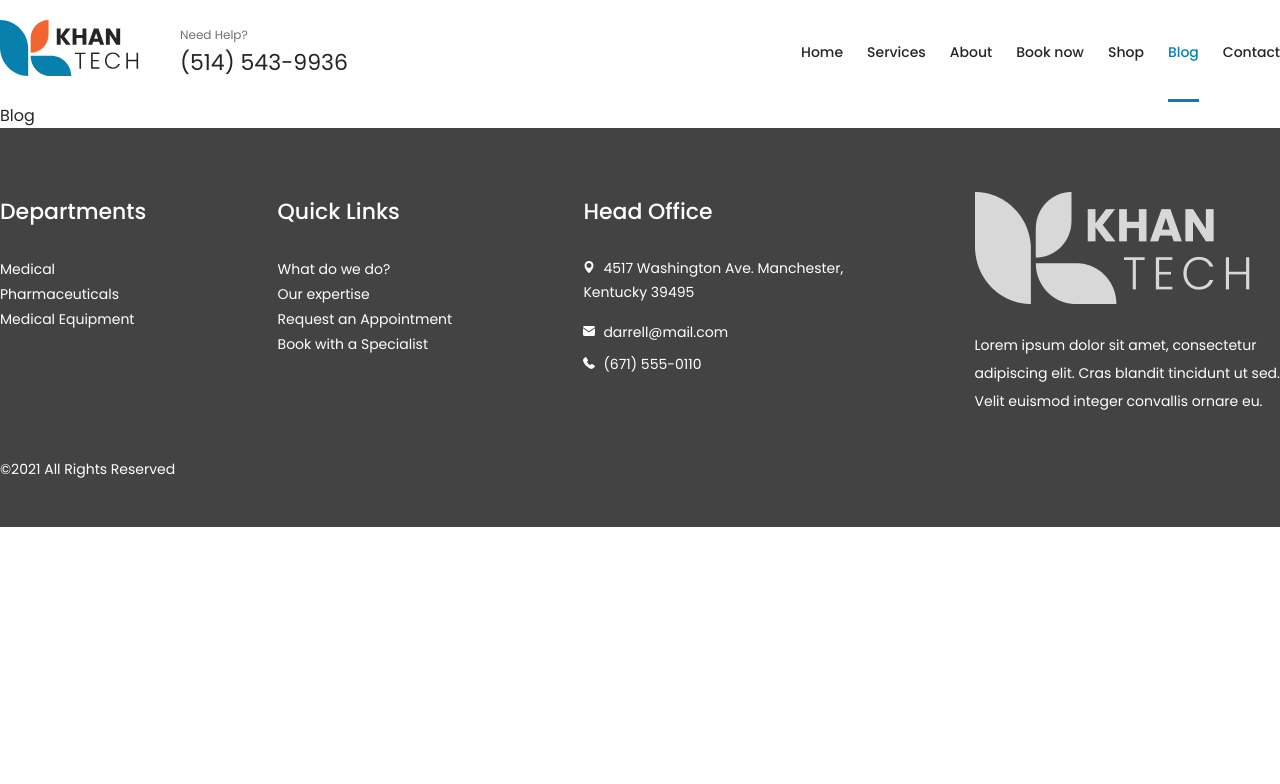
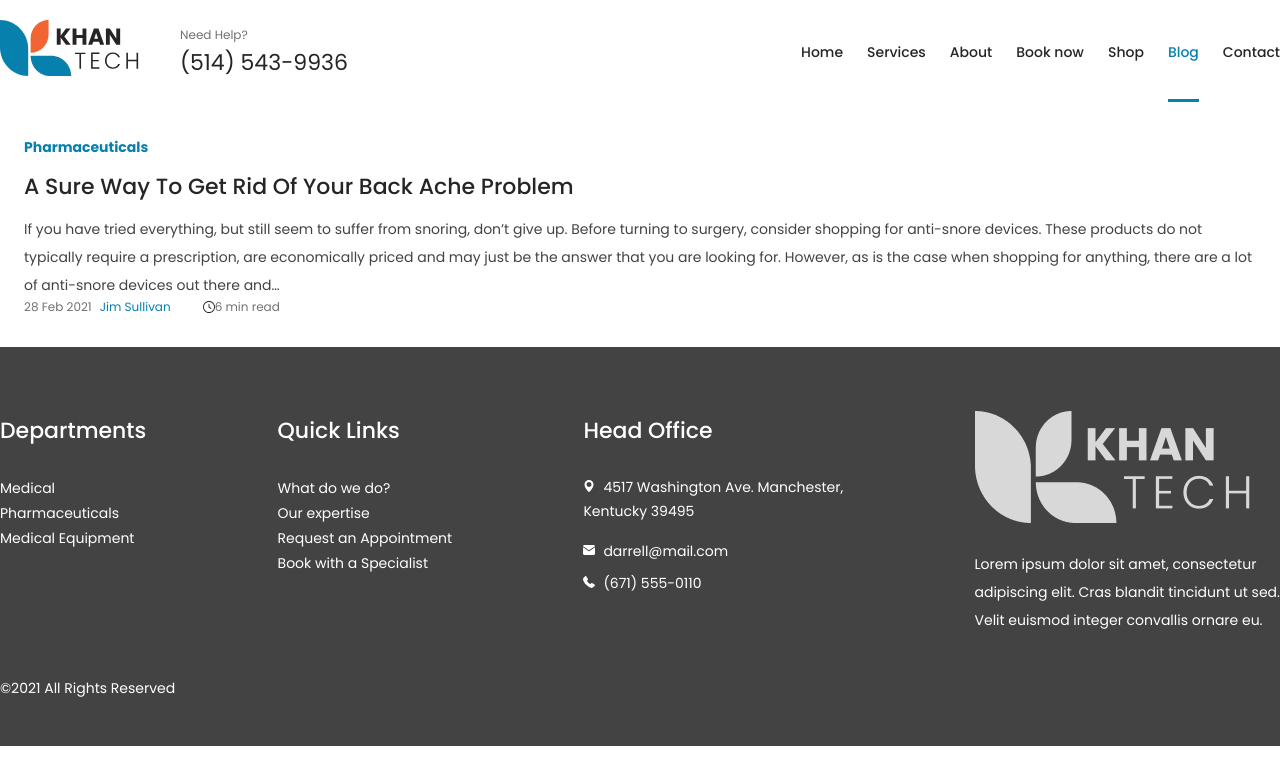
Before and after one commit to Serghii29/web-sun-tt-client, a React (Create React App) app: page /blog in a window 1280 px wide. Shown: the top 784 px of the page. Built offline with nearby package versions, Linux system fonts and the light colour scheme.

Commit message:
implemented a component for the article

```diff
--- /dev/null
+++ b/src/components/Article/Article.scss
@@ -0,0 +1,54 @@
+@import '../../utilsScss/variables';
+
+.article {
+  display: flex;
+  font-size: 14px;
+
+  &__descriptoin {
+    padding: 32px 24px;
+  }
+
+  &__category {
+    color: $accent;
+    font-weight: 700;
+    line-height: 24px;
+    margin-bottom: 8px;
+  }
+
+  &__title {
+    font-size: 22px;
+    font-weight: 500;
+    line-height: 40px;
+    margin-bottom: 8px;
+  }
+
+  &__text {
+    font-weight: 400;
+    line-height: 28px;
+    color: $bodyText;
+    margin-bottom: 36px;
+  }
+
+  &__info-block {
+    display: flex;
+    align-items: center;
+    font-size: 12px;
+    font-weight: 400;
+    line-height: 16px;
+    color: $smallSecondaryText
+  }
+
+  &__data {
+    margin-right: 8px;
+  }
+
+  &__author {
+    color: $accent;
+    margin-right: 32px;
+  }
+
+  &__time-read {
+    display: flex;
+    align-items: center;
+  }
+}
--- /dev/null
+++ b/src/components/Article/Article.tsx
@@ -0,0 +1,45 @@
+/* eslint-disable jsx-a11y/img-redundant-alt */
+import React from 'react';
+import './Article.scss';
+
+export const Article: React.FC = React.memo(() => (
+  <div className="article">
+    {/* <img
+      src="./images/beautiful-girl-is-engaged-yoga-studio.jpg"
+      alt="image"
+    /> */}
+
+    <div className="article__descriptoin">
+      <p className="article__category">Pharmaceuticals</p>
+
+      <p className="article__title">
+        A Sure Way To Get Rid Of Your Back Ache Problem
+      </p>
+
+      <span className="article__text">
+        If you have tried everything, but still seem to suffer from
+        snoring, don’t give up. Before turning to surgery, consider
+        shopping for anti-snore devices. These products do not
+        typically require a prescription, are economically priced
+        and may just be the answer that you are looking for.
+        However, as is the case when shopping for anything,
+        there are a lot of anti-snore devices out there and…
+      </span>
+
+      <div className="article__info-block">
+        <p className="article__data">28 Feb 2021</p>
+
+        <p className="article__author">Jim Sullivan</p>
+
+        <div className="article__time-read">
+          <img
+            src="./icons/clock.svg"
+            alt="icon clock"
+            height="12px"
+          />
+          <p>6 min read</p>
+        </div>
+      </div>
+    </div>
+  </div>
+));
--- /dev/null
+++ b/src/components/Article/index.tsx
@@ -0,0 +1 @@
+export * from './Article';
--- a/src/pages/Blog/Blog.scss
+++ b/src/pages/Blog/Blog.scss
@@ -0,0 +1,11 @@
+@import '../../utilsScss/variables';
+
+.blog {
+  display: flex;
+  justify-content: center;
+
+  &__container {
+    max-width: $maxWidth;
+    width: 100%;
+  }
+}
--- a/src/pages/Blog/Blog.tsx
+++ b/src/pages/Blog/Blog.tsx
@@ -1,3 +1,11 @@
 import React from 'react';
+import { Article } from '../../components/Article';
+import './Blog.scss';
 
-export const Blog: React.FC = () => <div>Blog</div>;
+export const Blog: React.FC = () => (
+  <div className="blog">
+    <div className="blog__container">
+      <Article />
+    </div>
+  </div>
+);
```
Also changed, not shown: public/images/beautiful-girl-is-engaged-yoga-studio.jpg (renamed from public/images/beautiful-girl-is-engaged-yoga-studio (1).jpg).
